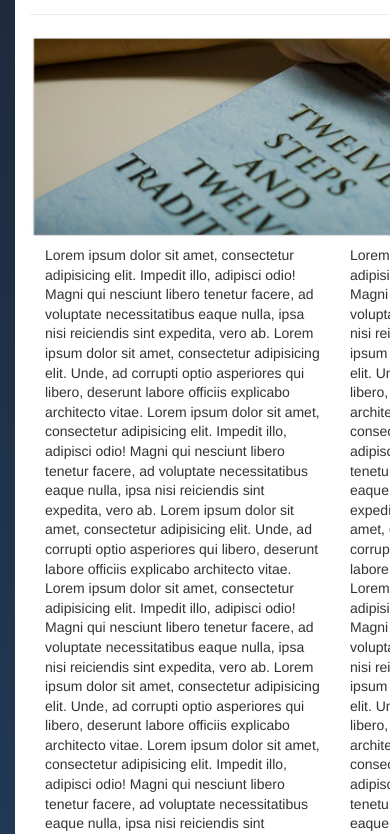
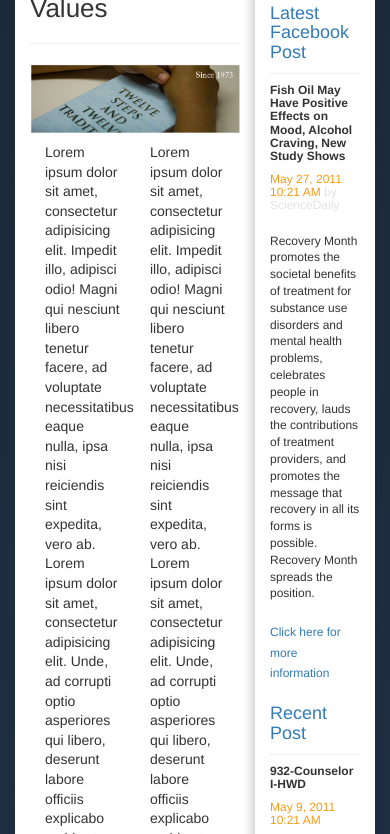
Before and after one commit to thomashorta31/bhs-workflow-experiment-1, a website: page about_us.html in a window 390 px wide. Shown: the part 236-1070 px from the top of the page. Drawn offline with nearby package versions, Linux system fonts and the light colour scheme; files whose address does not match are found by name.

Commit message:
Remove width from .main-content and .container to make site responsive

```diff
--- a/css/style.css
+++ b/css/style.css
@@ -221,7 +221,6 @@
 }
 
 .main-content {
-    width: 960px;
     float: left;
     background-color: #ffffff;
     line-height: 1.4em;
@@ -365,7 +364,6 @@
 }
 
 .container {
-    width: 960px;
     margin: 0 auto;
     /*font-size: 1.2em;*/
 }
```
